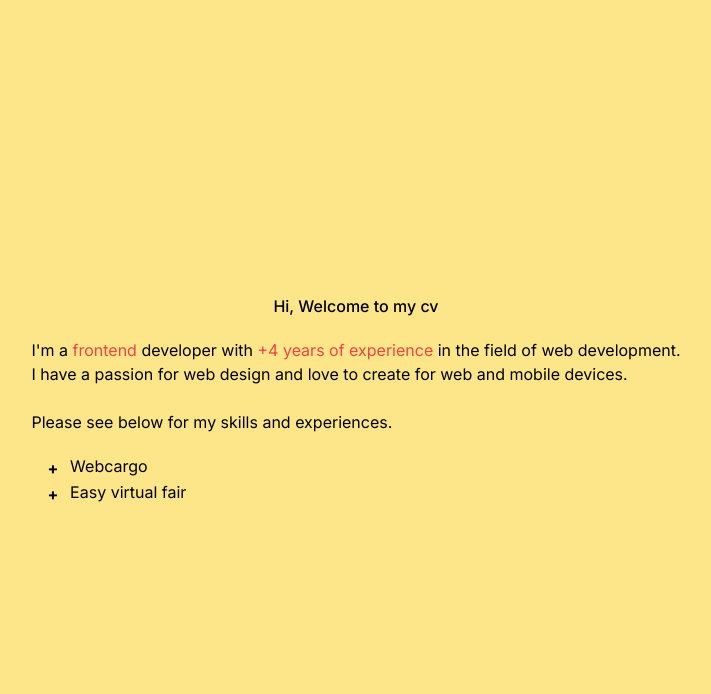
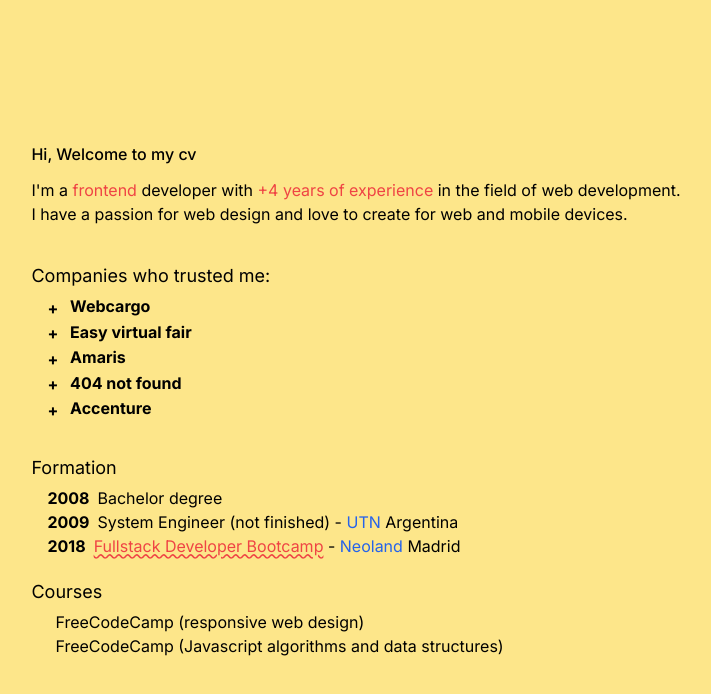
Before and after one commit to CristianSalerno/tree-cv, a Next.js app: page /profile in a window 1280 px wide. Shown: the top 694 px of the page, without its empty margins (284-995 px from the left). Built offline with nearby package versions, Linux system fonts and the light colour scheme.

Commit message:
formation

```diff
--- /dev/null
+++ b/src/app/components/formation/index.tsx
@@ -0,0 +1,34 @@
+import React from 'react'
+
+export default function Formation() {
+  return (
+    <div>
+        <h3 className='text-lg mb-1 mt-5'>Formation</h3>
+        <div className='flex flex-col ml-4'>
+            <div className='flex flex-row'>
+                <div className='font-bold'>2008</div>
+                <div className='ml-2'>Bachelor degree</div>
+            </div>
+            <div className='flex flex-row'>
+                <div className='font-bold'>2009</div>
+                <div className='ml-2'>System Engineer (not finished) -<a className='text-blue-600' target='_blank' href='https://utn.edu.ar/es/'> UTN </a>Argentina</div>
+            </div>
+            <div className='flex flex-row'>
+                <div className='font-bold'>2018</div>
+                <div className='ml-2'> <a className='underline decoration-wavy cursor-pointer text-red-500' target='_blank' href='https://www.credential.net/ee0c9db6-2bc7-49d8-8f10-caa43a4f7b90'>Fullstack Developer Bootcamp</a> - <a className='text-blue-600' target='_blank' href='https://neoland.es/'>Neoland</a> Madrid</div>
+            </div>
+        </div>
+        <h3 className='text-lg mb-1 mt-5'>Courses</h3>
+        <div className='flex flex-col ml-4'>
+            <div className='flex flex-row'>
+                <div className='ml-2'>
+                    <span >FreeCodeCamp (responsive web design)</span>
+                    <br/>
+                    <span >FreeCodeCamp (Javascript algorithms and data structures)</span>
+                </div>
+
+            </div>
+        </div>
+    </div>
+  )
+}
--- a/src/app/components/three/index.tsx
+++ b/src/app/components/three/index.tsx
@@ -1,37 +1,9 @@
 'use client'
 import React, { useState } from 'react'
+import { jobs } from '../../utils/utils'
 
 
-const jobs = {
-  children: [
-    {
-      name: 'Webcargo',
-      info: [
-        {
-          name: 'Frontend Developer',
-          info: [
-            {
-              name: 'Development of new features for the platform with React, Redux, Context API ',
-              info: [
-                {
-                  name: 'Development of new features for the platform with React, Redux, Context API ',
-                }
-              ]
-            }
-          ]
-        }
-      ]
-    },
-    {
-      name: 'Easy virtual fair',
-      info:[
-        {
-          name: 'Frontend Developer',
-        }
-      ]
-    }
-  ]
-}
+
 
 type TJob = {
   name: string,
@@ -43,7 +15,7 @@
 
   return <div key={job.name}>
     <div onClick={() => setIsExpanded(!isExpanded)}>
-        <span className={'cursor-pointer font-bold  align-middle mr-2'}>{job?.info && ( isExpanded ? '-' : '+') } </span>  {job.name}
+        <span className={'cursor-pointer font-bold align-middle mr-2'}>{job?.info && ( isExpanded ? '-' : '+') } </span>  <span dangerouslySetInnerHTML={{ __html: job.name}}></span>
     </div>
     {isExpanded && <div style={{paddingLeft: `${depth * 10}px`}}>
       { job.info?.map((info) => <Job key={info.name} job={info} depth={depth + 1} />) }
@@ -53,7 +25,8 @@
 
 export default function Three() {
   return (
-    <div className='min-w-full'>
+    <div className='min-w-full max-w-md'>
+      <p className='text-lg mb-1'>Companies who trusted me:</p>
           {jobs.children.map((job : any, index:number) => {
             return (
               <div key={index} className={'flex flex-col ml-4'}>
--- a/src/app/home/page.tsx
+++ b/src/app/home/page.tsx
@@ -11,8 +11,8 @@
   return (
     <div className={'cursor-pointer'}>
         <p className={'text-lg font-bold'}>Hey, who are you? </p>
-        <div className={'text-base font-light'} onClick={() => router.push('/profile')}>Recruiter</div>
-        <div className={'text-base font-light'} onClick={() => router.push('/guardpage')}>Other</div>
+        <div className={'text-base font-light'} onClick={() => router.push('/profile')}>Recruiter 🤓</div>
+        <div className={'text-base font-light'} onClick={() => router.push('/guardpage')}>Alien 👽</div>
     </div>
   )
 }
--- a/src/app/layout.js
+++ b/src/app/layout.js
@@ -4,14 +4,14 @@
 const inter = Inter({ subsets: ['latin'] })
 
 export const metadata = {
-  title: 'Create Next App',
+  title: 'Cristian Salerno',
   description: 'Generated by create next app',
 }
 
 export default function RootLayout({ children }) {
   return (
     <html lang="en">
-      <body className={` bg-amber-200 ${inter.className} min-h-screen`}>{children}</body>
+      <body className={` bg-amber-200 ${inter.className} min-h-screen min-w-full`}>{children}</body>
     </html>
   )
 }
--- a/src/app/profile/page.tsx
+++ b/src/app/profile/page.tsx
@@ -1,11 +1,12 @@
 /* eslint-disable react/no-unescaped-entities */
 import React from 'react'
+import Formation from '../components/formation'
 import Three from '../components/three'
 
 
 export default function Profile() {
   return (
-    <div className='flex items-center justify-center flex-col gap-5 '>
+    <div className='flex  flex-col gap-3 '>
       <h1 className='font-medium '>
         Hi, Welcome to my cv
       </h1>
@@ -15,10 +16,9 @@
         I have a passion for web design and love to create for web and mobile devices.
         <br/>
         <br/>
-        Please see below for my skills and experiences.
         </p>
-
         <Three/>
+        <Formation />
     </div>
   )
 }
--- /dev/null
+++ b/src/app/utils/utils.ts
@@ -0,0 +1,108 @@
+export const jobs = {
+    children: [
+      {
+        name: `<span style='font-weight:700'>Webcargo</span>`,
+        info: [
+          {
+            name: 'Frontend Developer',
+            info: [
+              {
+                name: '2022 - Present',
+                info: [
+                  {
+                    name: `Developing new solutions for bookings data analitycs project.
+                    Building custom components and working with Redux, Hook, context API, React Router and Typescript.`,
+                  }
+                ]
+              }
+            ]
+          }
+        ]
+      },
+      {
+        name: `<span style='font-weight:700'>Easy virtual fair</span>`,
+        info:[
+          {
+            name: 'Frontend Developer',
+            info: [
+              {
+                name: '2020 - 2022',
+                info: [
+                  {
+                    name: `Web application (virtual fairs application).
+                    Development and maintenance with BackboneJs / Marionette (front-end) and Java Spring (Backend). Migration from BackboneJs to latest angular Version. (unit tests with karma).
+                    Developement of StencilJs design system library`,
+                  }
+                ]
+              }
+            ]
+          }
+        ]
+      },
+      {
+        name: `<span style='font-weight:700'>Amaris</span>`,
+        info:[
+          {
+            name: 'Frontend Developer',
+            info: [
+              {
+                name: '2019 - 2020',
+                info: [
+                  {
+                    name: `Frontend development - UI developer (internal I+D
+                      application for task management similar to Jira) Working
+                      with React - Redux, Ant Design x3 and following the UI
+                      from invision`,
+                  }
+                ]
+              }
+            ]
+          }
+        ]
+      },
+      {
+        name: `<span style='font-weight:700'>404 not found</span>`,
+        info:[
+          {
+            name: 'ops',
+            info: [
+              {
+                name: '2011 - 2019',
+                info: [
+                  {
+                    name: `I have been working as a finance consultance during 8 years. This is not the place to talk about it, but if you feel interested about it
+                    you can check my  <a style="color:#0077B5;" className='cursor-pointer text-red-500' target='_blank' href='https://www.linkedin.com/in/cristian-salerno-25027440'>linkedin </a> profile.`,
+                  }
+                ]
+              }
+            ]
+          }
+        ]
+      },
+      {
+        name: `<span style='font-weight:700'>Accenture</span>`,
+        info:[
+          {
+            name: 'Frontend Developer',
+            info: [
+              {
+                name: '2010 - 2011',
+                info: [
+                  {
+                    name: `<span style='text-decoration: underline'>Oportunity Management (6 months)</span> <br/>
+                    Trainee developer for an important bussines application, (Oportunity Management) . Visual Studio 2012. Tecnologies, Java , C# , VB.NET, HTML, JavaScript, Jquery, Ajax Toolkit, CSS, WebServices, integration with back-end (SAP) and SQL 2008.
+                    Maintenance and development of Excel application in VBA with Macros and Embebed Objects.
+                    <br/>
+                    <br/>
+                    <span style='text-decoration: underline'>Sales reporting (6 months)</span> <br/>
+                    CIO Sales Reporting-Opportunity Management
+                    Web app , ASP.NET C#, Report Crystar Reports, T-SQL`,
+                  }
+                ]
+              }
+            ]
+          }
+        ]
+      }
+    ]
+  }
```
